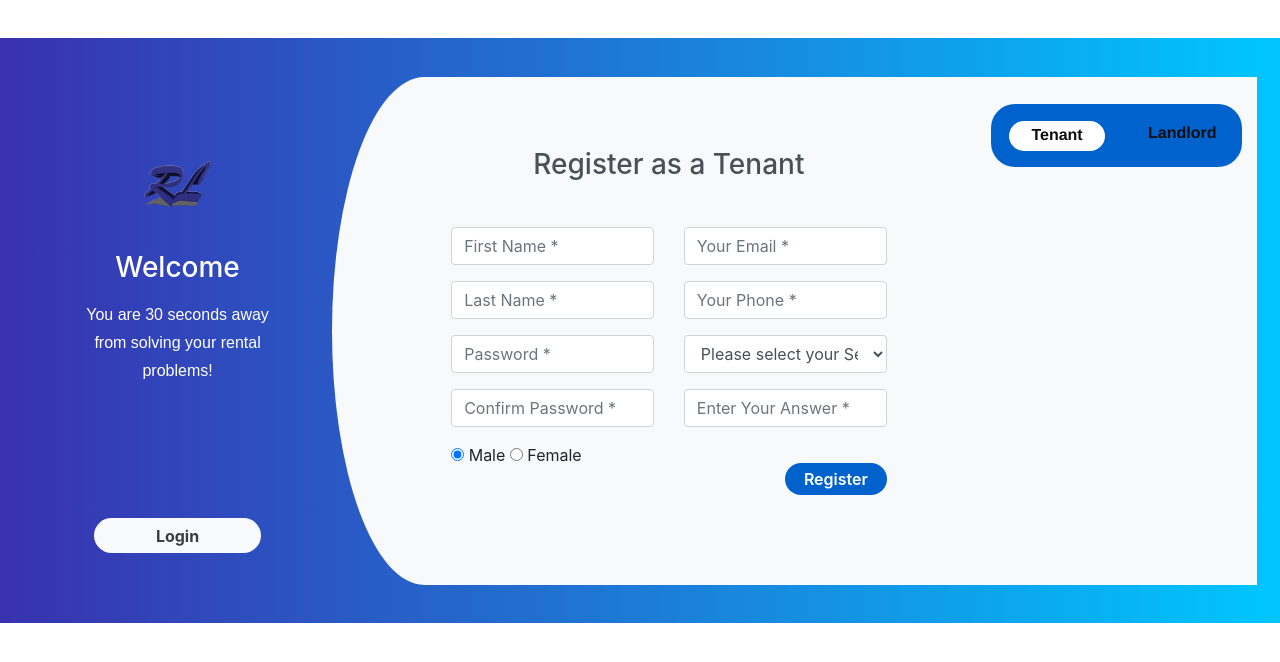
After one commit to Kemboilewis/Rentalink_project, a Django app: template src/User_account/templates/User_account/register_template.html in a window 1280 px wide. The commit adds this page. Shown: the top 662 px of the page. Run offline with Django 3.2, Linux system fonts and the light colour scheme; the template is opened without the code that fills it, so the values that code supplies are empty; some libraries are stand-ins or nearby versions.

Commit message:
refactored the code

```diff
--- a/src/User_account/templates/User_account/index.html
+++ b/src/User_account/templates/User_account/index.html
@@ -218,10 +218,10 @@
                                     </div>
                                 </li>
                                 <li class="nav-item login mr-5">
-                                    <a class="nav-link button border border-primary  ">login</a>
+                                    <a class="nav-link button border border-primary " href="{% url 'User_account:login_template' %}">login</a>
                                 </li>
                                 <li class="nav-item ">
-                                    <a class="nav-link button bg-primary  text-center">signup</a>
+                                    <a class="nav-link button bg-primary  text-center" href="{% url 'User_account:register_template' %}">signup</a>
                                 </li>
                             </ul>
 
@@ -232,7 +232,7 @@
                     background-size: cover;background-repeat: no-repeat;opacity: 1;">
                     <div class="image_text mx-auto text-center mb-5">
                         <div class="welcome_text ">rentalinks, best solution for tenants and landlords</div>
-                        <div class="description_text btn mt-2">get started </div>
+                        <div class="description_text btn mt-2"><a href="{% url 'User_account:register_template' %}">get started </a></div>
                     </div>
                     </div>
                     <!--this is the row that contains the features-->
--- /dev/null
+++ b/src/User_account/templates/User_account/register_template.html
@@ -0,0 +1,249 @@
+{% load static %}
+<!DOCTYPE html>
+<html>
+    <head>
+        <meta charset="UTF-8">
+        <meta name="viewport" content="width=device-width, initial-scale=1.0">
+        <meta http-equiv="X-UA-Compatible" content="IE=edge">
+        <link rel="stylesheet" href="{% static 'User_account/bootstrap/css/bootstrap.min.css' %}" id="bootstrap-css>
+        <link rel="stylesheet" href="{% static 'User_account/bootstrap/css/bootstrap.css' %}">
+        <link rel="stylesheet" href="{% static 'User_account/css/css/all.css' %}">
+<!--<link rel="stylesheet" href="{% static 'User_account/css/font-awesome.css' %}">-->
+        <link rel="stylesheet" href="{% static 'User_account/main.css' %}">
+		<link rel="stylesheet" href="{% static 'User_account/custom_styles.css' %}">
+        <link rel="stylesheet" href="{% static 'User_account/vendor/boxicons/css/boxicons.min.css' %}" >
+        <title>rentalink_systems</title>
+        {% block css %}
+		<style>
+        .register{
+            background: -webkit-linear-gradient(left, #3931af, #00c6ff);
+            margin-top: 3%;
+            padding: 3%;
+                }
+        .register-left{
+            text-align: center;
+            color: #fff;
+            margin-top: 4%;
+        }
+        .register-left input{
+            border: none;
+            border-radius: 1.5rem;
+            padding: 2%;
+            width: 60%;
+            background: #f8f9fa;
+            font-weight: bold;
+            color: #383d41;
+            margin-top: 30%;
+            margin-bottom: 3%;
+            cursor: pointer;
+        }
+        .register-right{
+            background: #f8f9fa;
+            border-top-left-radius: 10% 50%;
+            border-bottom-left-radius: 10% 50%;
+        }
+        .register-left img{
+            margin-top: 15%;
+            margin-bottom: 5%;
+            width: 25%;
+            -webkit-animation: mover 2s infinite  alternate;
+            animation: mover 1s infinite  alternate;
+        }
+        @-webkit-keyframes mover {
+            0% { transform: translateY(0); }
+            100% { transform: translateY(-20px); }
+        }
+        @keyframes mover {
+            0% { transform: translateY(0); }
+            100% { transform: translateY(-20px); }
+        }
+        .register-left p{
+            font-weight: lighter;
+            padding: 12%;
+            margin-top: -9%;
+        }
+        .register .register-form{
+            padding: 10%;
+            margin-top: 10%;
+        }
+        .btnRegister{
+            float: right;
+            margin-top: 10%;
+            border: none;
+            border-radius: 1.5rem;
+            padding: 2%;
+            background: #0062cc;
+            color: #fff;
+            font-weight: 600;
+            width: 50%;
+            cursor: pointer;
+        }
+        .register .nav-tabs{
+            margin-top: 3%;
+            border: none;
+            background: #0062cc;
+            border-radius: 1.5rem;
+            width: 28%;
+            float: right;
+        }
+        .register .nav-tabs .nav-link{
+            padding: 2%;
+            height: 34px;
+            font-weight: 600;
+            color: #fff;
+            border-top-right-radius: 1.5rem;
+            border-bottom-right-radius: 1.5rem;
+        }
+        .register .nav-tabs .nav-link:hover{
+            border: none;
+        }
+        .register .nav-tabs .nav-link.active{
+            width: 100px;
+            color: #0062cc;
+            border: 2px solid #0062cc;
+            border-top-left-radius: 1.5rem;
+            border-bottom-left-radius: 1.5rem;
+        }
+        .register-heading{
+            text-align: center;
+            margin-top: 8%;
+            margin-bottom: -15%;
+            color: #495057;
+        }
+        </style>
+        {% endblock %}
+    </head>
+            <body>
+            <div class="container-fluid register">
+                <div class="row">
+                    <div class="col-md-3 register-left">
+                        <img src="{% static 'User_account/images/rentalink1.png' %}" alt=""/>
+                        <h3>Welcome</h3>
+                        <p>You are 30 seconds away from solving your rental problems!</p>
+                        <input type="submit" name="" value="Login"/><br/>
+                    </div>
+                    <div class="col-md-9 register-right">
+                        <ul class="nav nav-tabs nav-justified" id="myTab" role="tablist">
+                            <li class="nav-item">
+                                <a class="nav-link active" id="home-tab" data-toggle="tab" href="#home" role="tab" aria-controls="home" aria-selected="true">Tenant</a>
+                            </li>
+                            <li class="nav-item">
+                                <a class="nav-link" id="profile-tab" data-toggle="tab" href="#profile" role="tab" aria-controls="profile" aria-selected="false">Landlord</a>
+                            </li>
+                        </ul>
+                        <div class="tab-content" id="myTabContent">
+                            <div class="tab-pane fade show active" id="home" role="tabpanel" aria-labelledby="home-tab">
+                                <h3 class="register-heading">Register as a Tenant</h3>
+                                <div class="row register-form">
+                                    <div class="col-md-6">
+                                        <div class="form-group">
+                                            <input type="text" class="form-control" placeholder="First Name *" value="" />
+                                        </div>
+                                        <div class="form-group">
+                                            <input type="text" class="form-control" placeholder="Last Name *" value="" />
+                                        </div>
+                                        <div class="form-group">
+                                            <input type="password" class="form-control" placeholder="Password *" value="" />
+                                        </div>
+                                        <div class="form-group">
+                                            <input type="password" class="form-control"  placeholder="Confirm Password *" value="" />
+                                        </div>
+                                        <div class="form-group">
+                                            <div class="maxl">
+                                                <label class="radio inline">
+                                                    <input type="radio" name="gender" value="male" checked>
+                                                    <span> Male </span>
+                                                </label>
+                                                <label class="radio inline">
+                                                    <input type="radio" name="gender" value="female">
+                                                    <span>Female </span>
+                                                </label>
+                                            </div>
+                                        </div>
+                                    </div>
+                                    <div class="col-md-6">
+                                        <div class="form-group">
+                                            <input type="email" class="form-control" placeholder="Your Email *" value="" />
+                                        </div>
+                                        <div class="form-group">
+                                            <input type="text" minlength="10" maxlength="10" name="txtEmpPhone" class="form-control" placeholder="Your Phone *" value="" />
+                                        </div>
+                                        <div class="form-group">
+                                            <select class="form-control">
+                                                <option class="hidden"  selected disabled>Please select your Sequrity Question</option>
+                                                <option>What is your Birthdate?</option>
+                                                <option>What is Your old Phone Number</option>
+                                                <option>What is your Pet Name?</option>
+                                            </select>
+                                        </div>
+                                        <div class="form-group">
+                                            <input type="text" class="form-control" placeholder="Enter Your Answer *" value="" />
+                                        </div>
+                                        <input type="submit" class="btnRegister"  value="Register"/>
+                                    </div>
+                                </div>
+                            </div>
+                            <div class="tab-pane fade show" id="profile" role="tabpanel" aria-labelledby="profile-tab">
+                                <h3  class="register-heading">Register  as a Landlord</h3>
+                                <div class="row register-form">
+                                    <div class="col-md-6">
+                                        <div class="form-group">
+                                            <input type="text" class="form-control" placeholder="First Name *" value="" />
+                                        </div>
+                                        <div class="form-group">
+                                            <input type="text" class="form-control" placeholder="Last Name *" value="" />
+                                        </div>
+                                        <div class="form-group">
+                                            <input type="email" class="form-control" placeholder="Email *" value="" />
+                                        </div>
+                                        <div class="form-group">
+                                            <input type="text" maxlength="10" minlength="10" class="form-control" placeholder="Phone *" value="" />
+                                        </div>
+
+
+                                    </div>
+                                    <div class="col-md-6">
+                                        <div class="form-group">
+                                            <input type="password" class="form-control" placeholder="Password *" value="" />
+                                        </div>
+                                        <div class="form-group">
+                                            <input type="password" class="form-control" placeholder="Confirm Password *" value="" />
+                                        </div>
+                                        <div class="form-group">
+                                            <select class="form-control">
+                                                <option class="hidden"  selected disabled>Please select your Security Question</option>
+                                                <option>What is your Birthdate?</option>
+                                                <option>What is Your old Phone Number</option>
+                                                <option>What is your Pet Name?</option>
+                                            </select>
+                                        </div>
+                                        <div class="form-group">
+                                            <input type="text" class="form-control" placeholder="`Answer *" value="" />
+                                        </div>
+                                        <input type="submit" class="btnRegister"  value="Register"/>
+                                    </div>
+                                </div>
+                            </div>
+                        </div>
+                    </div>
+                </div>
+
+            </div>
+
+
+
+
+
+
+
+        <!-- Scripts -->
+        <script src="scripts/index.js"></script>
+        <script src="{% static 'User_account/vendor/jquery/jquery-2.2.4.min.js' %}"></script>
+        <script src="{% static 'User_account/vendor/jquery/jquery-2.2.4.js' %}"></script>
+        <script src="{% static 'User_account/bootstrap/js/bootstrap.min.js' %}"></script>
+        <script src="{% static 'User_account/bootstrap/js/bootstrap.bundle.js' %}"></script>
+        <script src="{% static 'User_account/bootstrap/js/bootstrap.js' %}"></script>
+
+
+</body>
+</html>
```
Also changed, not shown: src/User_account/templates/User_account/landlord_home.html (deleted, +0 -96 lines), src/User_account/templates/User_account/login_template.html (added, +154 -0 lines).
